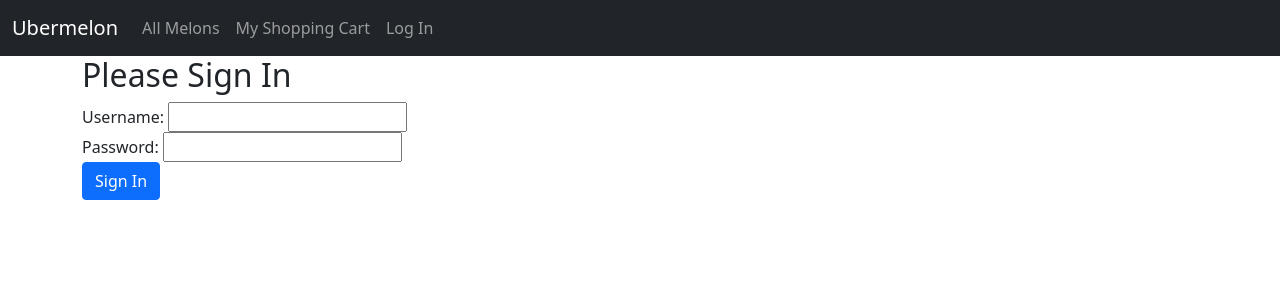
After one commit to TaggartSalisbury06/python-unit-3, a Flask app: page /login in a window 1280 px wide. The commit adds this page. Shown: the top 300 px of the page. Run offline with Flask 2, Linux system fonts and the light colour scheme.

Commit message:
cart, login, logout

```diff
--- /dev/null
+++ b/forms.py
@@ -0,0 +1,6 @@
+from flask_wtf import FlaskForm
+from wtforms import PasswordField, StringField, validators
+
+class LoginForm(FlaskForm):
+  username = StringField("Username", [validators.InputRequired()])
+  password = PasswordField("Password", [validators.InputRequired()])
--- a/server.py
+++ b/server.py
@@ -1,4 +1,5 @@
 from flask import Flask, render_template, redirect, flash, request, session
+from forms import LoginForm
 import jinja2
 import melons
 
@@ -6,9 +7,40 @@ app = Flask(__name__)
 app.secret_key = "dev"
 app.jinja_env.undefined = jinja2.StrictUndefined
 
+@app.errorhandler(404)
+def error_404(e):
+  return render_template("404.html")
+
 @app.route("/")
 def homepage():
   return render_template("base.html")
+
+
+@app.route("/login", methods=["GET", "POST"])
+def login():
+  form = LoginForm(request.form)
+
+  if form.validate_on_submit():
+    username = form.username.data
+    password = form.password.data
+
+    user = customers.get_by_username(username)
+
+    if not user or user["password"] != password:
+      flash("Invalid username or password")
+      return redirect("/login")
+
+    session["username"] = user["username"]
+    flash("Logged In")
+    return redirect("/melons")
+
+  return render_template("login.html", form=form)
+
+@app.route("/logout")
+def logout():
+  del session["username"]
+  flash("Logged Out")
+  return redirect("/login")
 
 @app.route("/melons")
 def all_melons():
@@ -24,14 +56,48 @@ def melon_deets(melon_id):
 
 @app.route("/add_to_cart/<melon_id>")
 def add_to_cart(melon_id):
+  if "username" not in session:
+    return redirect("/login")
 
   if "cart" not in session:
     session["cart"] = {}
-  return f"{melon_id} added to cart"
+  cart = session["cart"]
+
+  cart[melon_id] = cart.get(melon_id, 0) + 1
+  session.modified = True
+  flash(f"Melon {melon_id} succesfully added to cart.")
+  print(cart)
+
+  return redirect("/cart")
 
 @app.route("/cart")
-def cart():
-  return render_template("cart.html")
+def show_cart():
+  if "username" not in session:
+    return redirect("/login")
+
+  order_total = 0
+  cart_melons = []
+
+  cart = session.get("cart", {})
+
+  for melon_id, quantity in cart.items():
+    melon = melons.get_by_id(melon_id)
+
+    total_cost = quantity * melon.price
+    order_total += total_cost
+
+    melon.quantity = quantity
+    melon.total_cost = total_cost
+
+    cart_melons.append(melon)
+
+  return render_template("cart.html", cart_melons=cart_melons, order_total=order_total)
+
+@app.route("/empty-cart")
+def empty_cart():
+   session["cart"] = {}
+
+   return redirect("/cart")
 
 if __name__ == "__main__":
   app.env = "development"
--- /dev/null
+++ b/templates/404.html
@@ -0,0 +1,6 @@
+{% extends 'base.html' %}
+
+{% block body %}
+    <h1>404</h1>
+    <h2>Sorry you have reached a page which doesn't exist! Please go back home.</h2>
+{% endblock %}
--- a/templates/base.html
+++ b/templates/base.html
@@ -14,6 +14,11 @@
                 <div class="navbar-nav">
                     <a class="nav-link" href="/melons">All Melons</a>
                     <a class="nav-link" href="/cart">My Shopping Cart</a>
+                    {% if "username" in session %}
+                        <a class="nav-link" href="/logout">Log Out</a>
+                    {% else %}
+                        <a class="nav-link" href="/login">Log In</a>
+                    {% endif %}
                 </div>
             </div>
         </div>
--- /dev/null
+++ b/templates/login.html
@@ -0,0 +1,11 @@
+{% extends "base.html" %}
+{% block body %}
+  <h2>Please Sign In</h2>
+
+  <form method="POST" action="/login">
+    <div>{{form.username.label}}: {{form.username}}</div>
+    <div>{{form.password.label}}: {{form.password}}</div>
+    {{form.csrf_token}}
+    <button class="btn btn-primary">Sign In</button>
+  </form>
+{% endblock %}
```
Also changed, not shown: templates/cart.html (+24 -1 lines).
